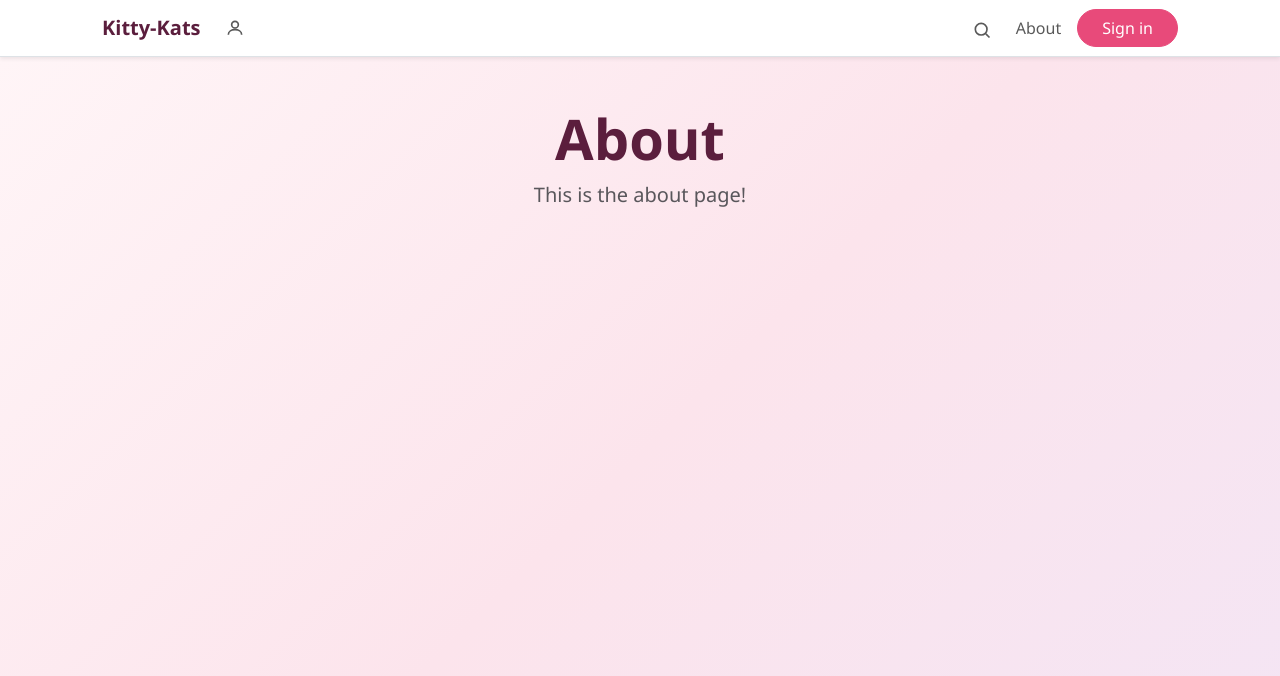
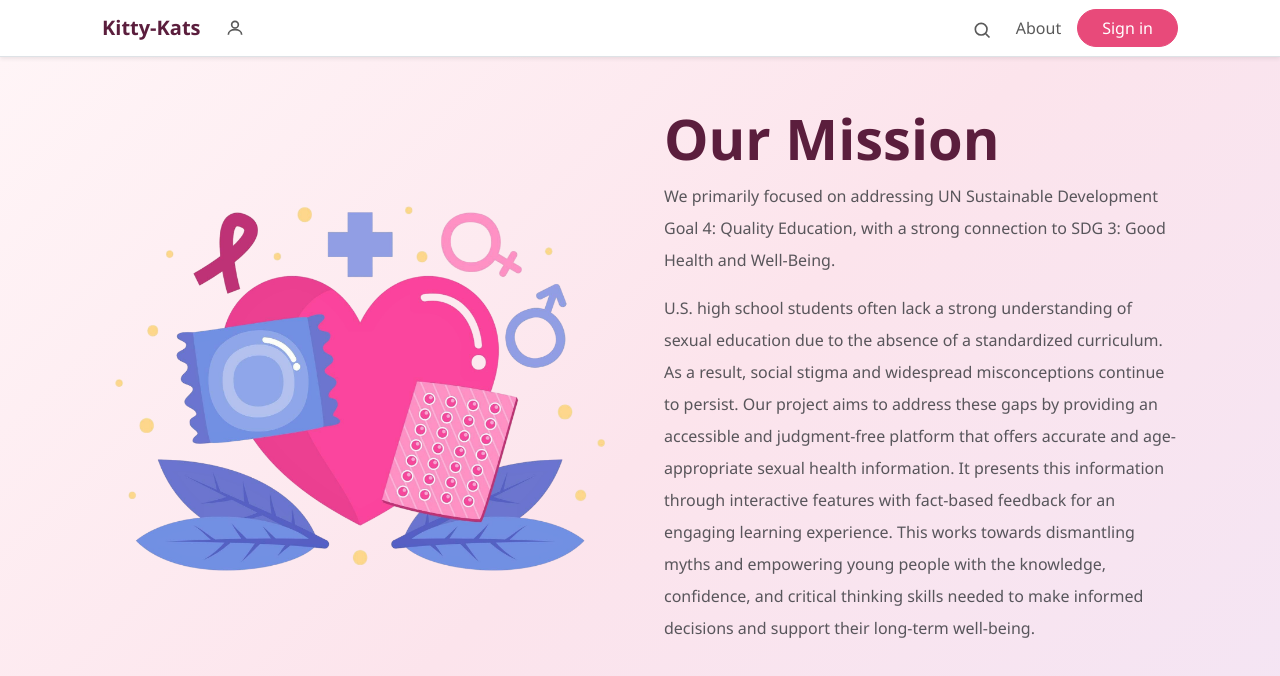
Before and after one commit to UW-INFO442-WI26/kitty-kats, a React (Vite) app: page /about in a window 1280 px wide. Shown: the top 676 px of the page. Built offline with nearby package versions, Linux system fonts and the light colour scheme; no server answers.

Commit message:
Update about page

```diff
--- a/src/pages/About.jsx
+++ b/src/pages/About.jsx
@@ -2,9 +2,23 @@ function About() {
   return (
     <div className="min-vh-100 bg-gradient-light py-5">
       <div className="container" style={{ maxWidth: '1100px' }}>
-        <div className="text-center">
-          <h1 className="display-4 fw-bold text-deep-plum">About</h1>
-          <p className="lead text-muted">This is the about page!</p>
+        <div className="row align-items-center g-5">
+          <div className="col-12 col-md-6">
+            <div className="rounded-4 overflow-hidden">
+              <img
+                src="/img/about-sex-ed.png"
+                alt="About sexual education"
+                className="w-100 h-auto"
+                style={{ objectFit: 'cover' }}
+              />
+            </div>
+          </div>
+
+          <div className="col-12 col-md-6">
+            <h1 className="display-4 fw-bold text-deep-plum">Our Mission</h1>
+            <p className="text-muted lh-lg">We primarily focused on addressing UN Sustainable Development Goal 4: Quality Education, with a strong connection to SDG 3: Good Health and Well-Being. </p>
+            <p className="text-muted lh-lg">U.S. high school students often lack a strong understanding of sexual education due to the absence of a standardized curriculum. As a result, social stigma and widespread misconceptions continue to persist. Our project aims to address these gaps by providing an accessible and judgment-free platform that offers accurate and age-appropriate sexual health information. It presents this information through interactive features with fact-based feedback for an engaging learning experience. This works towards dismantling myths and empowering young people with the knowledge, confidence, and critical thinking skills needed to make informed decisions and support their long-term well-being.</p>
+          </div>
         </div>
       </div>
     </div>
```
Also changed, not shown: public/img/about-sex-ed.png (added).
